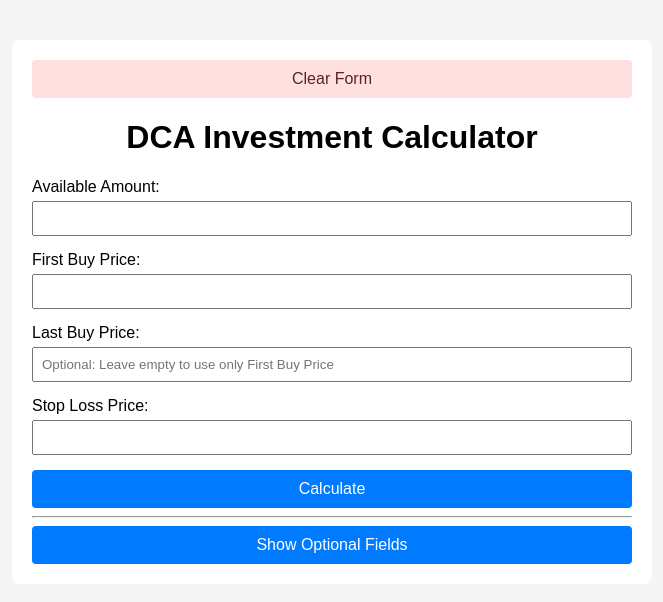
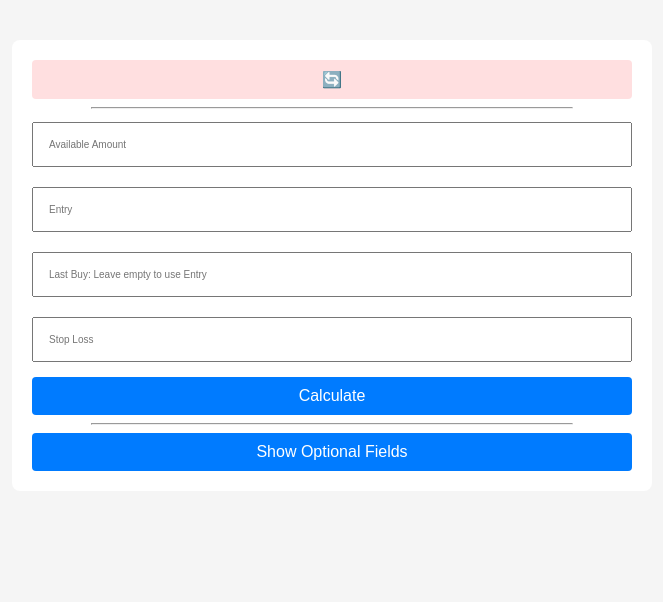
Before and after one commit to Tezix/Dca-calculator, a React (Create React App) app: page / in a window 1280 px wide. Shown: the top 602 px of the page, without its empty margins (308-971 px from the left). Built offline with nearby package versions, Linux system fonts and the light colour scheme.

Commit message:
calculator

```diff
--- a/src/App.css
+++ b/src/App.css
@@ -10,6 +10,8 @@ body {
   padding: 20px;
   background-color: #fff;
   border-radius: 8px;
+  text-align: center;
+  width: 80%;
 }
 
 h1, h2, h3 {
@@ -23,11 +25,14 @@ form label {
 
 form label input {
   width: 100%;
-  padding: 8px;
+  padding: 15px;
   margin-top: 5px;
   box-sizing: border-box;
+  font-size: 10px;
 }
-
+hr {
+  width:80%;
+}
 button {
   width: 100%;
   padding: 10px;
--- a/src/App.js
+++ b/src/App.js
@@ -8,7 +8,6 @@ function App() {
     firstBuyPrice: '',
     lastBuyPrice: '',
     stopLossPrice: '',
-    riskPercentage: 5, // Default to 5%
     numberOfPositions: 4, // Default to 4
     totalBuys: 3, // Default to 3
     buyPercentages: '40,30,30', // Default percentages
@@ -29,7 +28,6 @@ function App() {
       firstBuyPrice,
       lastBuyPrice,
       stopLossPrice,
-      riskPercentage,
       numberOfPositions,
       totalBuys,
       buyPercentages,
@@ -39,8 +37,8 @@ function App() {
     const available = parseFloat(availableAmount);
     const positions = parseInt(numberOfPositions);
     const investment = available / positions; // Investment amount per position
-    const riskPercent = parseFloat(riskPercentage);
-    const riskAmount = (riskPercent / 100) * available; // Risk per position is 5% of total balance
+    const riskPercent = 100 / positions; // Risk percentage per position
+    const riskAmount = (riskPercent / 100) * available; // Risk amount per position
     const firstPrice = parseFloat(firstBuyPrice);
     const stopLoss = parseFloat(stopLossPrice);
     let lastPrice = parseFloat(lastBuyPrice);
@@ -51,7 +49,6 @@ function App() {
       isNaN(available) ||
       isNaN(firstPrice) ||
       isNaN(stopLoss) ||
-      isNaN(riskPercent) ||
       isNaN(positions)
     ) {
       alert('Please fill in all required fields with valid numbers.');
@@ -98,12 +95,6 @@ function App() {
       return;
     }
 
-    // Calculate the required Leverage
-    const leverageValue = (
-      (riskAmount / investment) *
-      (firstPrice / (firstPrice - stopLoss))
-    ).toFixed(2);
-
     // Calculate limit order prices and amounts
     let priceInterval = 0;
     if (buys > 1) {
@@ -111,15 +102,37 @@ function App() {
     }
 
     const limitOrders = [];
+    let totalQuantity = 0; // Total quantity purchased
     for (let i = 0; i < buys; i++) {
       const price = firstPrice + priceInterval * i;
-      const amountInvested = ((investment * percentagesArray[i]) / 100).toFixed(2);
+      const amountInvested = (investment * (percentagesArray[i] / 100)).toFixed(
+        2
+      );
+      const quantity = amountInvested / price;
+      totalQuantity += quantity;
+
       limitOrders.push({
         price: price.toFixed(2),
         amountInvested: amountInvested,
         percentage: percentagesArray[i],
+        quantity: quantity,
       });
     }
+
+    // Calculate average entry price
+    const averagePrice = (investment / totalQuantity).toFixed(2);
+
+    // Calculate the required Leverage using average price
+    const priceDifference = averagePrice - stopLoss;
+    if (priceDifference <= 0) {
+      alert('Stop Loss Price must be less than the Average Entry Price.');
+      return;
+    }
+
+    const leverageValue = (
+      (riskAmount / investment) *
+      (averagePrice / priceDifference)
+    ).toFixed(2);
 
     // Total potential risk across all positions
     const totalRiskAmount = (riskAmount * positions).toFixed(2);
@@ -130,6 +143,8 @@ function App() {
       investmentAmount: investment.toFixed(2),
       riskAmount: riskAmount.toFixed(2),
       totalRiskAmount,
+      averagePrice,
+      riskPercent: riskPercent.toFixed(2),
     });
   };
 
@@ -144,9 +159,8 @@ function App() {
       firstBuyPrice: '',
       lastBuyPrice: '',
       stopLossPrice: '',
-      riskPercentage: 5, // Default to 5%
       numberOfPositions: 4, // Default to 4
-      totalBuys: 3,        // Default to 3
+      totalBuys: 3, // Default to 3
       buyPercentages: '40,30,30', // Default percentages
     });
     setResults(null); // Clear the results
@@ -154,58 +168,61 @@ function App() {
 
   return (
     <div className="container">
-      <button type="button" className='clear-button' onClick={handleClearForm}>Clear Form</button>
-      <h1>DCA Investment Calculator</h1>
+      <button
+        type="button"
+        className="clear-button"
+        onClick={handleClearForm}
+      >
+        🔄
+      </button>
+      <hr/>
       <form onSubmit={handleSubmit}>
         {/* Required Fields */}
         <label>
-          Available Amount:
           <input
             type="number"
             name="availableAmount"
             value={inputs.availableAmount}
             onChange={handleChange}
             required
+            placeholder="Available Amount"
           />
         </label>
         <label>
-          First Buy Price:
           <input
             type="number"
             name="firstBuyPrice"
             value={inputs.firstBuyPrice}
             onChange={handleChange}
+            placeholder="Entry"
+
             required
           />
         </label>
         <label>
-          Last Buy Price:
           <input
             type="number"
             name="lastBuyPrice"
             value={inputs.lastBuyPrice}
             onChange={handleChange}
-            placeholder="Optional: Leave empty to use only First Buy Price"
+            placeholder="Last Buy: Leave empty to use Entry"
           />
         </label>
         <label>
-          Stop Loss Price:
           <input
             type="number"
             name="stopLossPrice"
             value={inputs.stopLossPrice}
             onChange={handleChange}
             required
+            placeholder="Stop Loss"
           />
         </label>
-
 
         <button type="submit">Calculate</button>
         {/* Display Results */}
         {results && (
           <div className="results">
-
-
             <h3>Limit Orders:</h3>
             <table>
               <thead>
@@ -231,18 +248,22 @@ function App() {
 
             <h2>Info</h2>
             <p>
-            <strong>Investment Amount (per position):</strong> ${results.investmentAmount}
+              <strong>Average Entry Price:</strong> ${results.averagePrice}
+            </p>
+            <p>
+              <strong>Investment Amount (per position):</strong> $
+              {results.investmentAmount}
+            </p>
+            <p>
+              <strong>Risk Percentage (per position):</strong>{' '}
+              {results.riskPercent}%
             </p>
             <p>
               <strong>Risk Amount (per position):</strong> ${results.riskAmount}
             </p>
-          <p>
-            <strong>Total Risk Amount (all positions):</strong> ${results.totalRiskAmount}
-          </p>
-
           </div>
         )}
-        <hr/>
+        <hr />
 
         {/* Toggle Button for Optional Fields */}
         <button
@@ -278,15 +299,6 @@ function App() {
               />
             </label>
             <label>
-              Risk Percentage (%):
-              <input
-                type="number"
-                name="riskPercentage"
-                value={inputs.riskPercentage}
-                onChange={handleChange}
-              />
-            </label>
-            <label>
               Buy Percentages (comma-separated):
               <input
                 type="text"
@@ -298,8 +310,6 @@ function App() {
           </div>
         )}
       </form>
-
-
     </div>
   );
 }
```
Lines whose indentation alone changed are shown as unchanged.
